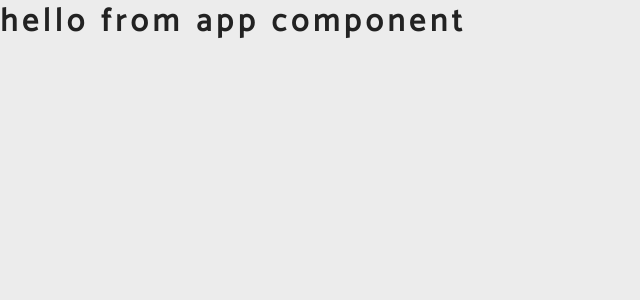
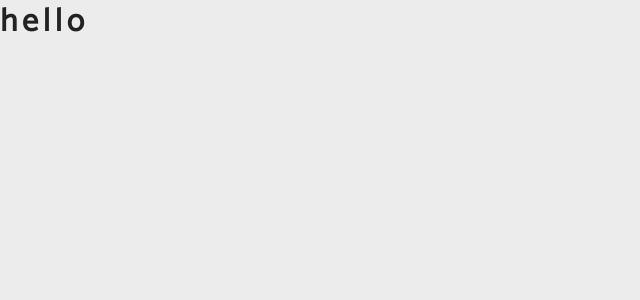
Before and after one commit to jonytalukdar/vintage-store, a React (Create React App) app: page / in a window 1280 px wide. Shown: the top 300 px of the page, without its empty margins (0-640 px from the left). Built offline with nearby package versions, Linux system fonts and the light colour scheme.

Commit message:
added react router

```diff
--- a/src/App.js
+++ b/src/App.js
@@ -1,5 +1,20 @@
-import React from "react";
+import React from 'react';
 
-export default function App() {
-  return <h1>hello from app component</h1>;
-}
+import About from './pages/About';
+import Cart from './pages/Cart';
+import Checkout from './pages/Checkout';
+import Error from './pages/Error';
+import Home from './pages/Home';
+import Login from './pages/Login';
+import Products from './pages/Products';
+import ProductsDetails from './pages/ProductDetails';
+
+const App = () => {
+  return (
+    <div>
+      <h1>hello</h1>
+    </div>
+  );
+};
+
+export default App;
--- a/src/index.js
+++ b/src/index.js
@@ -1,6 +1,13 @@
-import React from "react";
-import ReactDOM from "react-dom";
-import "./index.css";
-import App from "./App";
+import React from 'react';
+import ReactDOM from 'react-dom';
+import './index.css';
+import App from './App';
 
-ReactDOM.render(<App />, document.getElementById("root"));
+import { BrowserRouter as Router } from 'react-router-dom';
+
+ReactDOM.render(
+  <Router>
+    <App />
+  </Router>,
+  document.getElementById('root')
+);
```
Also changed, not shown: 1 other file (tests, documents, lock files or other folders).
